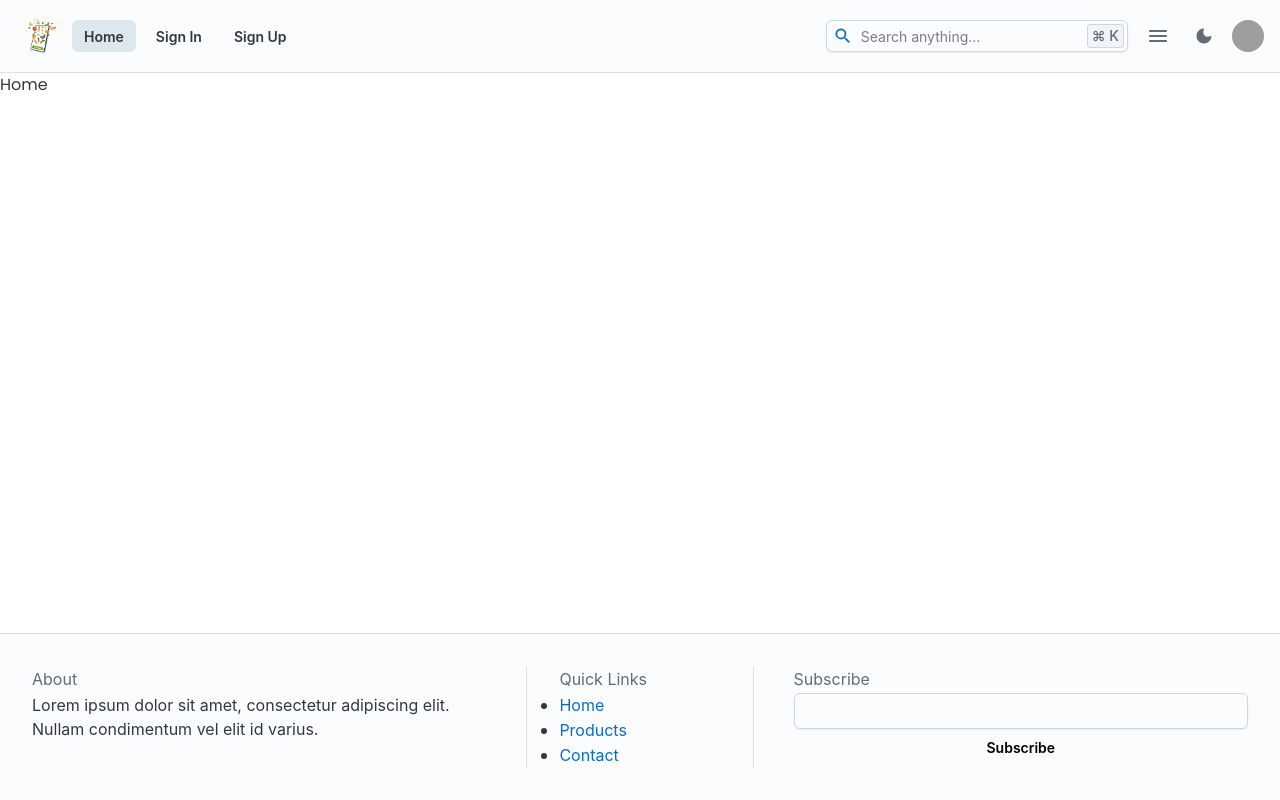
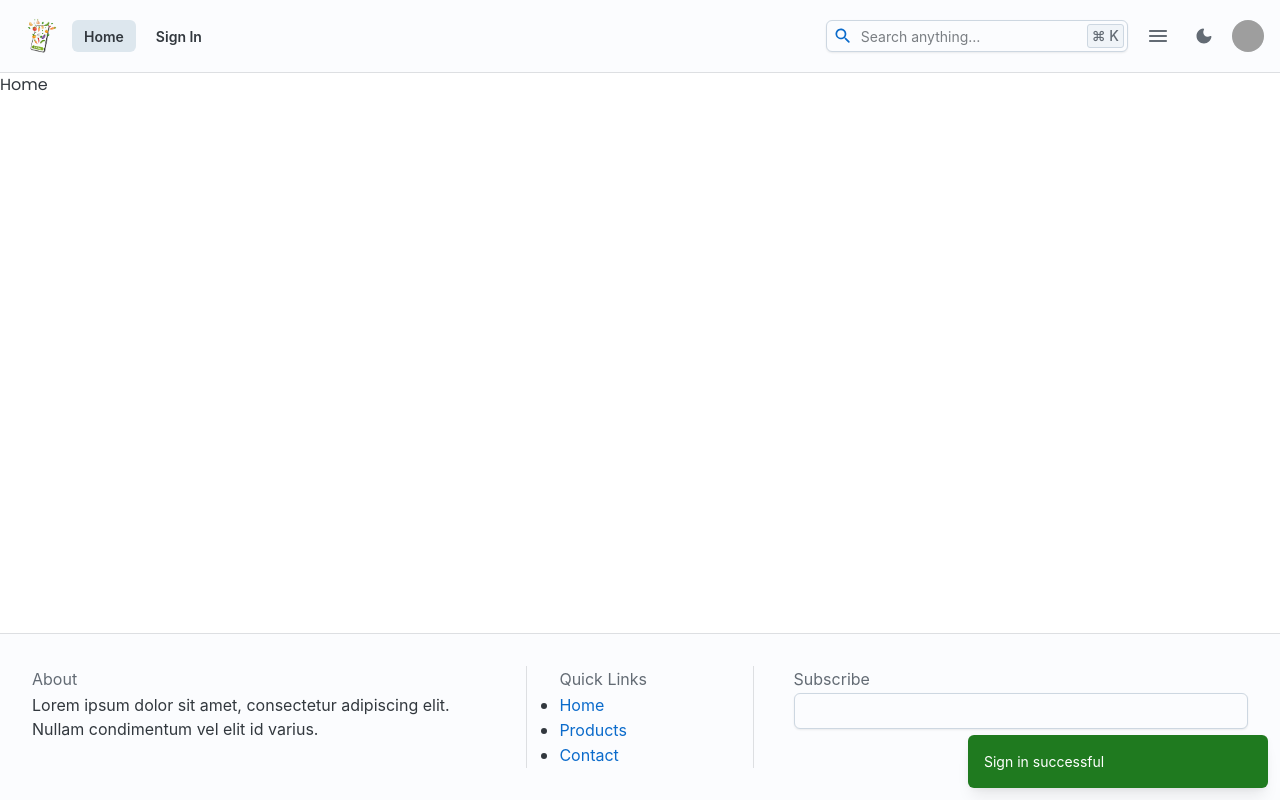
Before and after one commit to iddhi-sulakshana/smart-agriculture-system, a React (Vite) app in the folder frontend/: page /signin in a window 1280 px wide. Both pictures are taken after typing "name@example.com", "Sample123" into the empty fields and a click on the button "Sign in". Built offline with nearby package versions, Linux system fonts and the light colour scheme; grey boxes are pictures that could not be loaded.

Commit message:
Added Notification Bar

```diff
--- a/frontend/src/App.jsx
+++ b/frontend/src/App.jsx
@@ -10,8 +10,11 @@ import Layout from "./components/Layout";
 import Header from "./components/navigation/Header";
 import Footer from "./components/navigation/Footer";
 import SignIn from "./pages/SignIn";
+import SnackBarContext from "./contexts/SnackBarContext";
+import { IconButton, Snackbar } from "@mui/joy";
 
 function App() {
+    const { open, message, setOpen } = SnackBarContext();
     return (
         <CssVarsProvider disableTransitionOnChange>
             <CssBaseline />
@@ -30,6 +33,16 @@ function App() {
                     <Footer />
                 </Layout.Footer>
             </Layout.Root>
+            {/* Snackbar */}
+            <Snackbar
+                color={message.color}
+                variant="solid"
+                open={open}
+                autoHideDuration={6000}
+                onClose={() => setOpen(false)}
+            >
+                {message.message}
+            </Snackbar>
         </CssVarsProvider>
     );
 }
--- a/frontend/src/components/SignIn/SignInForm.jsx
+++ b/frontend/src/components/SignIn/SignInForm.jsx
@@ -12,6 +12,7 @@ import {
 import React, { useEffect, useState } from "react";
 import { Link } from "react-router-dom";
 import UserContext from "../../contexts/UserContext";
+import SnackBarContext from "../../contexts/SnackBarContext";
 
 function SignInForm({ switchToSignup }) {
     const [fade, setFade] = useState(true);
@@ -19,6 +20,7 @@ function SignInForm({ switchToSignup }) {
     const [password, setPassword] = useState("");
     const [checked, setChecked] = useState(false);
     const { setToken } = UserContext();
+    const { showMessage } = SnackBarContext();
     useEffect(() => {
         setFade(false);
     }, []);
@@ -30,7 +32,11 @@ function SignInForm({ switchToSignup }) {
 
         // validate form
         if (!email || !password) {
-            alert("Please fill out all fields");
+            showMessage("error", "Please fill in all fields");
+            return;
+        }
+        if (/^[^\s@]+@[^\s@]+\.[^\s@]+$/.test(email) === false) {
+            showMessage("error", "Please enter a valid email address");
             return;
         }
 
@@ -42,6 +48,7 @@ function SignInForm({ switchToSignup }) {
         // TODO: If successful, redirect to home page
 
         // set to default
+        showMessage("success", "Sign in successful");
         setEmail("");
         setPassword("");
         setChecked(false);
@@ -102,7 +109,7 @@ function SignInForm({ switchToSignup }) {
                     or
                 </Divider>
                 <Stack gap={4} mt={2}>
-                    <form onSubmit={handleSignIn}>
+                    <form noValidate onSubmit={handleSignIn}>
                         <FormControl required>
                             <FormLabel>Email</FormLabel>
                             <Input
--- a/frontend/src/components/navigation/CommonNavigation.jsx
+++ b/frontend/src/components/navigation/CommonNavigation.jsx
@@ -25,47 +25,16 @@ import LogoutRoundedIcon from "@mui/icons-material/LogoutRounded";
 import MenuRoundedIcon from "@mui/icons-material/MenuRounded";
 import UserContext from "../../contexts/UserContext";
 import { useNavigate } from "react-router-dom";
+import SnackBarContext from "../../contexts/SnackBarContext";
 
-function ColorSchemeToggle() {
-    const { mode, setMode } = useColorScheme();
-    const [mounted, setMounted] = useState(false);
-    useEffect(() => {
-        setMounted(true);
-    }, []);
-    if (!mounted) {
-        return <IconButton size="sm" variant="outlined" color="primary" />;
-    }
-    return (
-        <Tooltip title="Change theme" variant="outlined">
-            <IconButton
-                id="toggle-mode"
-                size="sm"
-                variant="plain"
-                color="neutral"
-                sx={{ alignSelf: "center" }}
-                onClick={() => {
-                    if (mode === "light") {
-                        setMode("dark");
-                    } else {
-                        setMode("light");
-                    }
-                }}
-            >
-                {mode === "light" ? (
-                    <DarkModeRoundedIcon />
-                ) : (
-                    <LightModeRoundedIcon />
-                )}
-            </IconButton>
-        </Tooltip>
-    );
-}
 function CommonNavigation() {
     const { setToken } = UserContext();
     const navigate = useNavigate();
+    const { showMessage } = SnackBarContext();
     function handleLogout() {
         localStorage.removeItem("token");
         setToken(null);
+        showMessage("success", "Sign out successful");
         navigate("/signin");
     }
     return (
@@ -204,4 +173,38 @@ function CommonNavigation() {
     );
 }
 
+function ColorSchemeToggle() {
+    const { mode, setMode } = useColorScheme();
+    const [mounted, setMounted] = useState(false);
+    useEffect(() => {
+        setMounted(true);
+    }, []);
+    if (!mounted) {
+        return <IconButton size="sm" variant="outlined" color="primary" />;
+    }
+    return (
+        <Tooltip title="Change theme" variant="outlined">
+            <IconButton
+                id="toggle-mode"
+                size="sm"
+                variant="plain"
+                color="neutral"
+                sx={{ alignSelf: "center" }}
+                onClick={() => {
+                    if (mode === "light") {
+                        setMode("dark");
+                    } else {
+                        setMode("light");
+                    }
+                }}
+            >
+                {mode === "light" ? (
+                    <DarkModeRoundedIcon />
+                ) : (
+                    <LightModeRoundedIcon />
+                )}
+            </IconButton>
+        </Tooltip>
+    );
+}
 export default CommonNavigation;
--- a/frontend/src/components/navigation/Links.js
+++ b/frontend/src/components/navigation/Links.js
@@ -9,8 +9,4 @@ export default [
         name: "Sign In",
         to: "/signin",
     },
-    {
-        name: "Sign Up",
-        to: "/signup",
-    },
 ];
--- /dev/null
+++ b/frontend/src/contexts/SnackBarContext.jsx
@@ -0,0 +1,24 @@
+import React, { createContext, useContext, useEffect, useState } from "react";
+
+const SnackBar = createContext();
+
+// Create a provider component to wrap the app
+export function SnackBarProvider({ children }) {
+    const [open, setOpen] = useState(false);
+    const [message, setMessage] = useState({
+        state: false,
+        message: "",
+    });
+    const showMessage = (state = false, message = "") => {
+        const newColor = state === "success" ? "success" : "danger";
+        setMessage({ color: newColor, message });
+        setOpen(true);
+    };
+    return (
+        <SnackBar.Provider value={{ open, message, showMessage, setOpen }}>
+            {children}
+        </SnackBar.Provider>
+    );
+}
+
+export default () => useContext(SnackBar);
--- a/frontend/src/main.jsx
+++ b/frontend/src/main.jsx
@@ -4,13 +4,16 @@ import App from "./App.jsx";
 import "./index.css";
 import { BrowserRouter } from "react-router-dom";
 import { UserProvider } from "./contexts/UserContext";
+import { SnackBarProvider } from "./contexts/SnackBarContext.jsx";
 
 ReactDOM.createRoot(document.getElementById("root")).render(
     <React.StrictMode>
         {/* providers goes here */}
         <BrowserRouter>
             <UserProvider>
-                <App />
+                <SnackBarProvider>
+                    <App />
+                </SnackBarProvider>
             </UserProvider>
         </BrowserRouter>
     </React.StrictMode>
```
